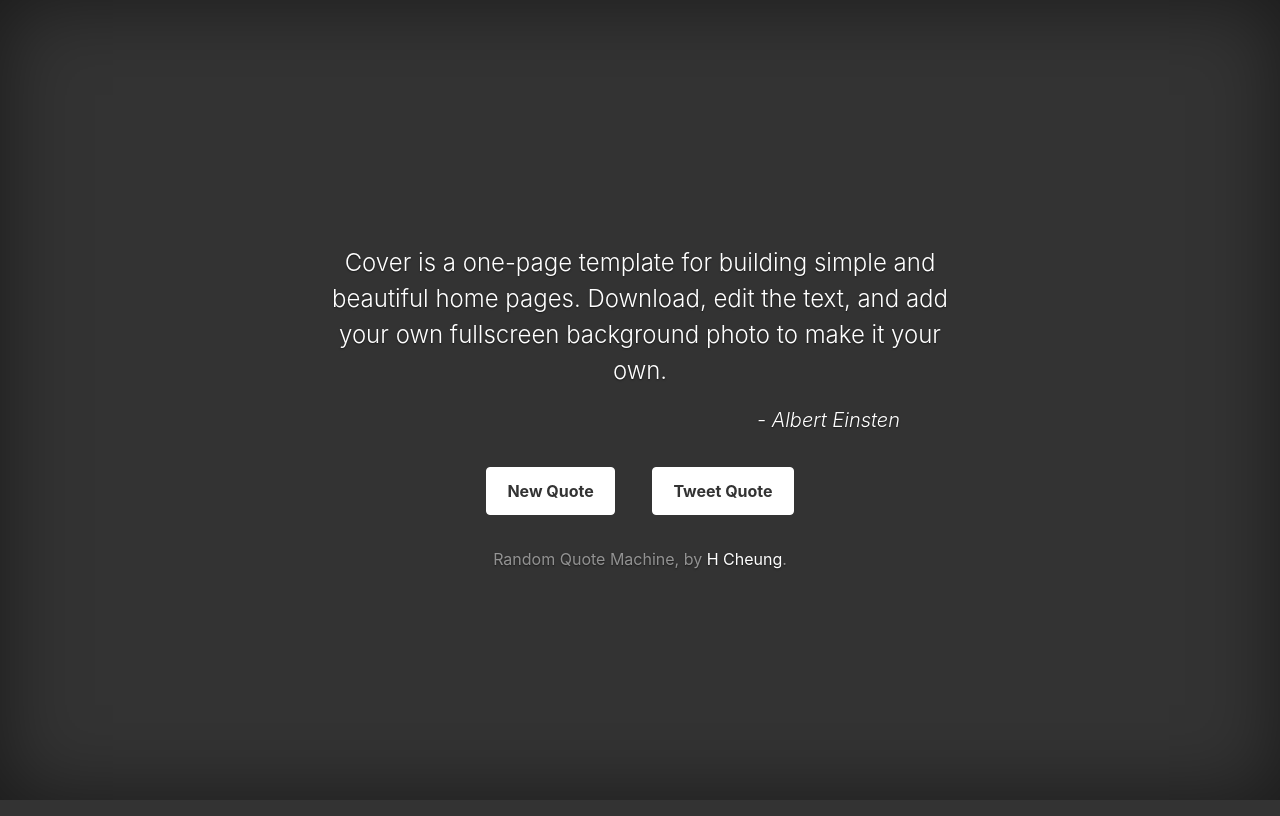
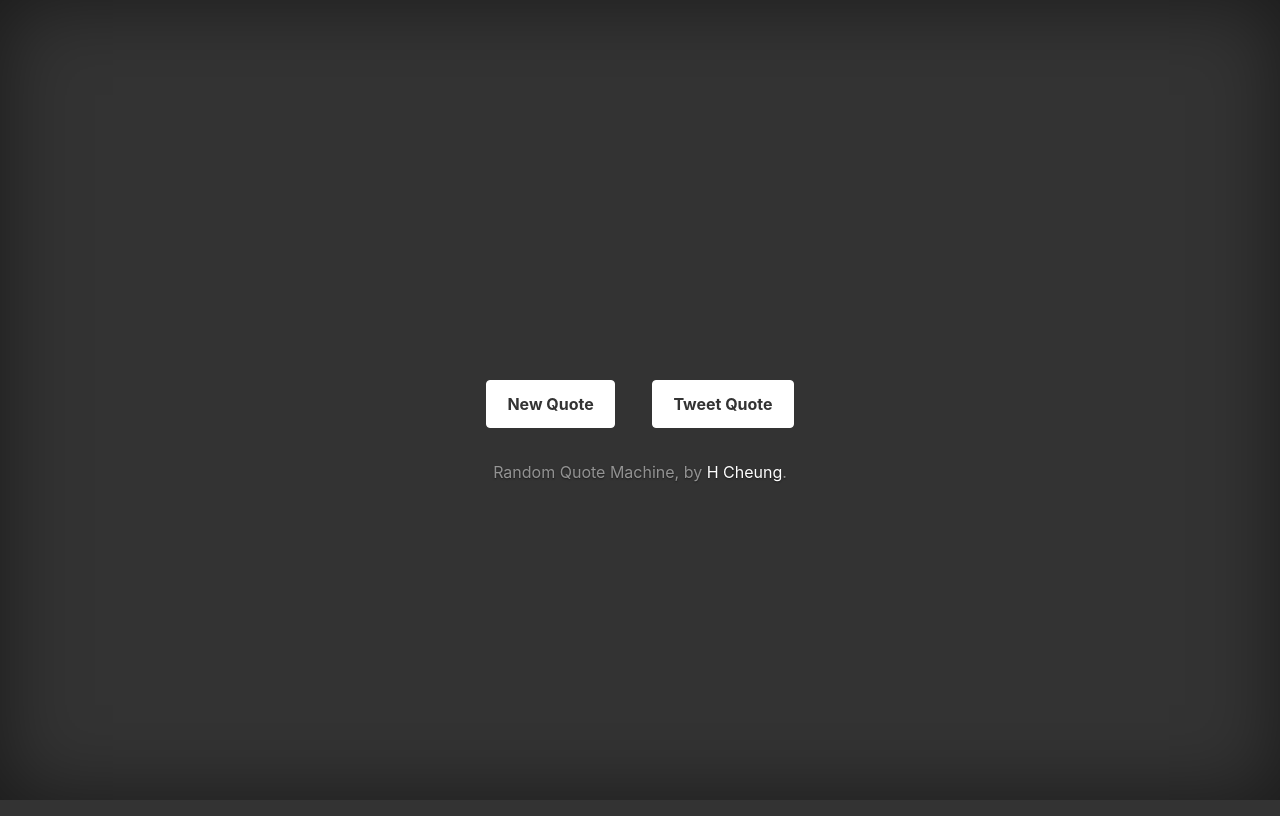
Before and after one commit to e-tinkers/freecodecamp, a plain HTML site: page front-end-libraries/random-quote-machine/index.html in a window 1280 px wide. Drawn offline with nearby package versions, Linux system fonts and the light colour scheme.

Commit message:
bug fix and add thumbnail images

```diff
--- a/front-end-libraries/random-quote-machine/index.html
+++ b/front-end-libraries/random-quote-machine/index.html
@@ -1,15 +1,3 @@
-<!-- User Story #1: I can see a wrapper element with a corresponding id="quote-box".
-User Story #2: Within #quote-box, I can see an element with a corresponding id="text".
-User Story #3: Within #quote-box, I can see an element with a corresponding id="author".
-User Story #4: Within #quote-box, I can see a clickable element with a corresponding id="new-quote".
-User Story #5: Within #quote-box, I can see a clickable element with a corresponding id="tweet-quote".
-User Story #6: On first load, my quote machine displays a random quote in the element with id="text".
-User Story #7: On first load, my quote machine displays the random quote's author in the element with id="author".
-User Story #8: When the #new-quote button is clicked, my quote machine should fetch a new quote and display it in the #text element.
-User Story #9: My quote machine should fetch the new quote's author when the #new-quote button is clicked and display it in the #author element.
-User Story #10: I can tweet the current quote by clicking on the #tweet-quote a element. This a element should include the "twitter.com/intent/tweet" path in it's href attribute to tweet the current quote.
-User Story #11: The #quote-box wrapper element should be horizontally centered. Please run tests with browser's zoom level at 100% and page maximized. -->
-
 <!DOCTYPE html>
 <html>
   <head>
@@ -23,18 +11,14 @@ User Story #11: The #quote-box wrapper element should be horizontally centered.
 
     <div class="cover-container d-flex w-100 h-100 p-3 mx-auto flex-column">
       <main role="main" class="cover" id="quote-box">
-        <p class="lead" id="text">Cover is a one-page template for building simple and beautiful home pages. Download, edit the text, and add your own fullscreen background photo to make it your own.</p>
-        <p class="lead" id="author">- Albert Einsten</p>
+        <p class="lead" id="text"></p>
+        <p class="lead" id="author"></p>
         <p class="lead">
           <a href="#" class="btn btn-md btn-secondary" id="new-quote">New Quote</a>
           <a href="https://twitter.com/intent/tweet" class="btn btn-md btn-secondary" id="tweet-quote">Tweet Quote</a>
         </p>
         <p class="credit">Random Quote Machine, by <a href="https://github.com/e-tinkers/" rel="nofollow me">H Cheung</a>.</p>
       </main>
-
-      <!-- <footer class="footer mt-auto">
-          <p>Random Quote Machine, by <a href="https://github.com/e-tinkers/" rel="nofollow me">H Cheung</a>.</p>
-      </footer> -->
     </div>
 
     <script src="https://code.jquery.com/jquery-3.3.1.slim.min.js" integrity="sha384-q8i/X+965DzO0rT7abK41JStQIAqVgRVzpbzo5smXKp4YfRvH+8abtTE1Pi6jizo" crossorigin="anonymous"></script>
```
Also changed, not shown: front-end-libraries/README.MD (added), front-end-libraries/thumbnails/random-quotes-machine.png (added).
